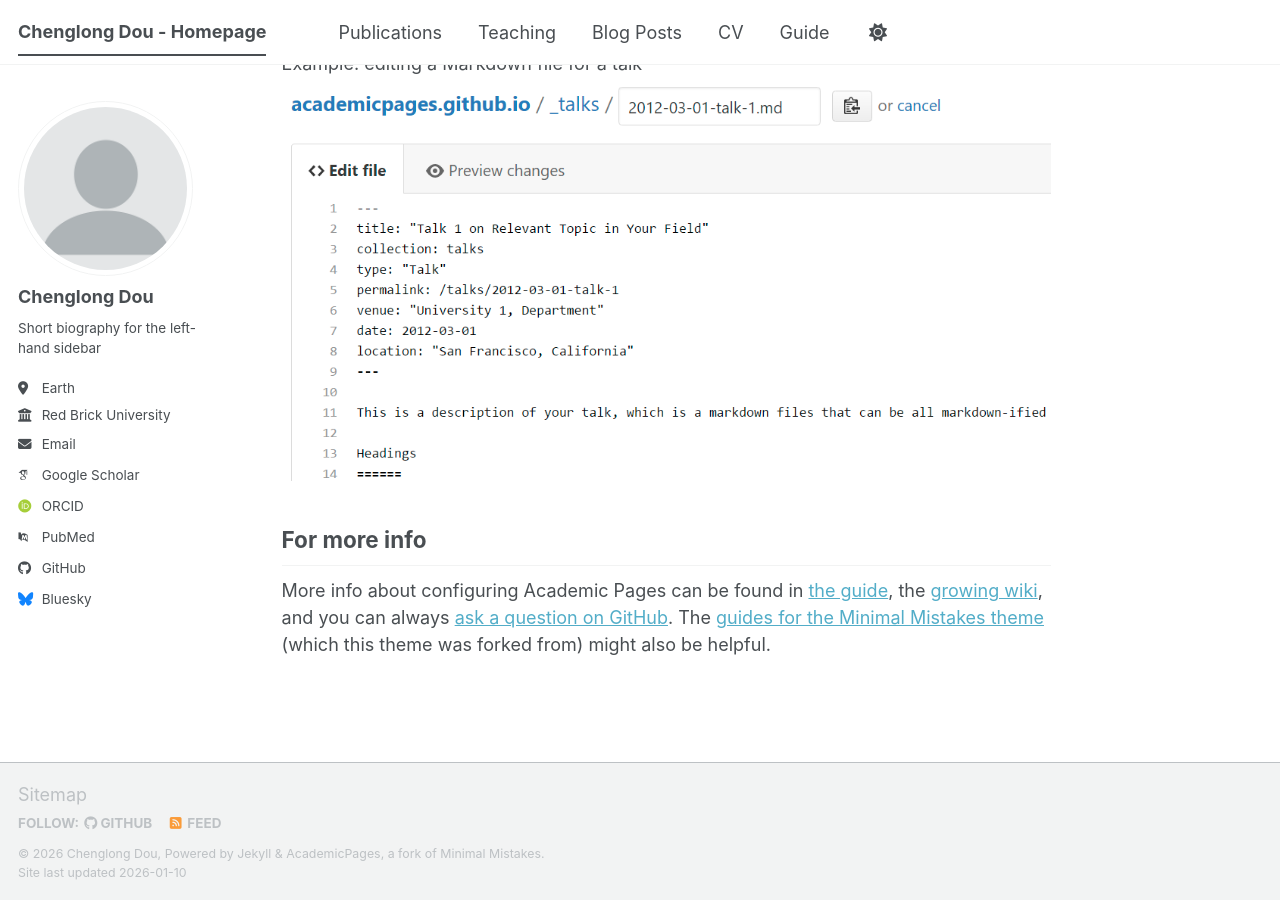
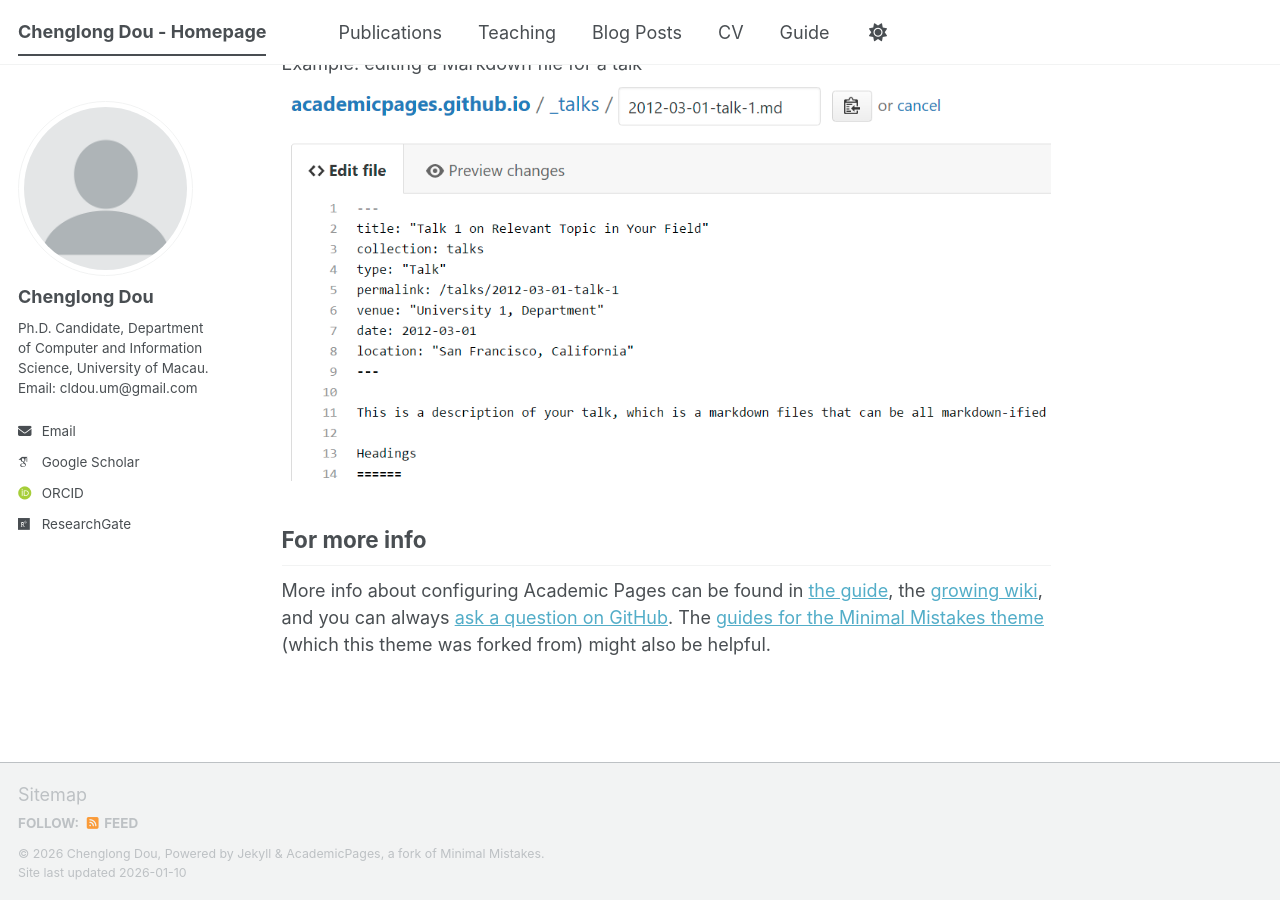
Before and after one commit to cldou/cldou.github.io, a Jekyll site: the page built from _pages/about.md, in a window 1280 px wide and 900 px high, scrolled down 2720 px. Built offline with Jekyll 4.4.1, drawn with Linux system fonts in a browser that asks for light colours; some web fonts are replaced; a script bundle is joined from its source files by our own code; library files that are not in the unit come from our copies.

Commit message:
Update _config.yml

```diff
--- a/_config.yml
+++ b/_config.yml
@@ -15,42 +15,40 @@ repository               : "cldou/cldou.github.io"
 #               If a field is blank the icon and link will not appear, otherwise it will be shown.
 #               Additional customization can be done by editing /_includes/author-profile.html
 author:
-  # Biographic information
   avatar           : "profile.png"
   name             : "Chenglong Dou"
-  pronouns         : # example: "she/her"
-  bio              : "Short biography for the left-hand sidebar"
-  location         : "Earth"
-  employer         : "Red Brick University"
+  bio              : "Ph.D. Candidate, Department of Computer and Information Science, University of Macau. Email: cldou.um@gmail.com"
+  email            : "cldou.um@gmail.com"
+  googlescholar    : "https://scholar.google.com/citations?user=B2mGFqoAAAAJ"
+  orcid            : "https://orcid.org/yourorcidurl"
+  researchgate     : ""
+  linkedin         :
+  wechat           : "Apriltime_"
+
+
+
+  location         :
+  employer         :
   uri              : # URL
-  email            : "none@example.org"
-
-  # Academic websites
   academia         : # URL
   arxiv            : # URL - Update with the correct link to your profile
-  googlescholar    : "https://scholar.google.com/citations?user=PS_CX0AAAAAJ"
   inspire-hep      : # URL
   impactstory      : # URL
-  orcid            : "https://orcid.org/yourorcidurl"
   semantic         : # URL
   ssrn             : # URL
-  pubmed           : "https://www.ncbi.nlm.nih.gov/pubmed/?term=john+snow"
-  researchgate     : # URL
+  pubmed           :
   scopus           : # URL
   zotero           : # URL
-
-
-  # Repositories and software development
   bitbucket        : # Username - Update with your username on the site
   codepen          : # Username
   dribbble         : # Username
-  github           : "cldou"
+  github           :
   kaggle           : # Username
   stackoverflow    : # User number or user number and name (i.e., use "1" or "1/jeff-atwood")
 
   # Social media
   artstation       : # Username
-  bluesky          : "bsky.app" # Replace this with you Bluesky username
+  bluesky          :
   facebook         : # Username
   flickr           : # Username
   foursquare       : # Username
@@ -59,7 +57,6 @@ author:
   keybase          : # Username
   instagram        : # Username
   lastfm           : # Username
-  linkedin         : # Username
   mastodon         : # URL
   medium           : # URL
   pinterest        : # Username
@@ -148,7 +145,7 @@ social:
 
 # Analytics
 analytics:
-  provider               :  "false" # false (default), "google", "google-universal", "google-analytics-4", "custom"
+  provider               :  "google-universal" # false (default), "google", "google-universal", "google-analytics-4", "custom"
   google:
     tracking_id          :
 
```
